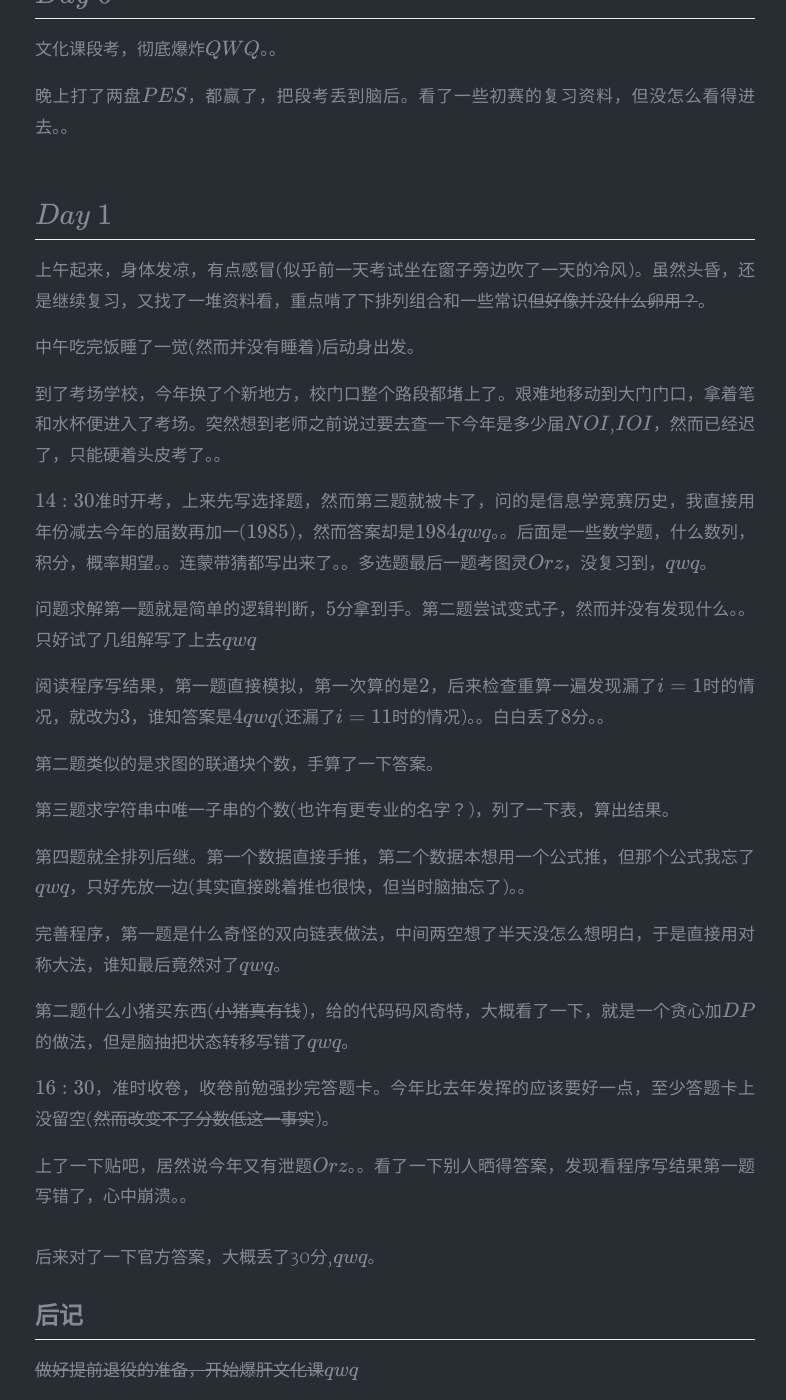
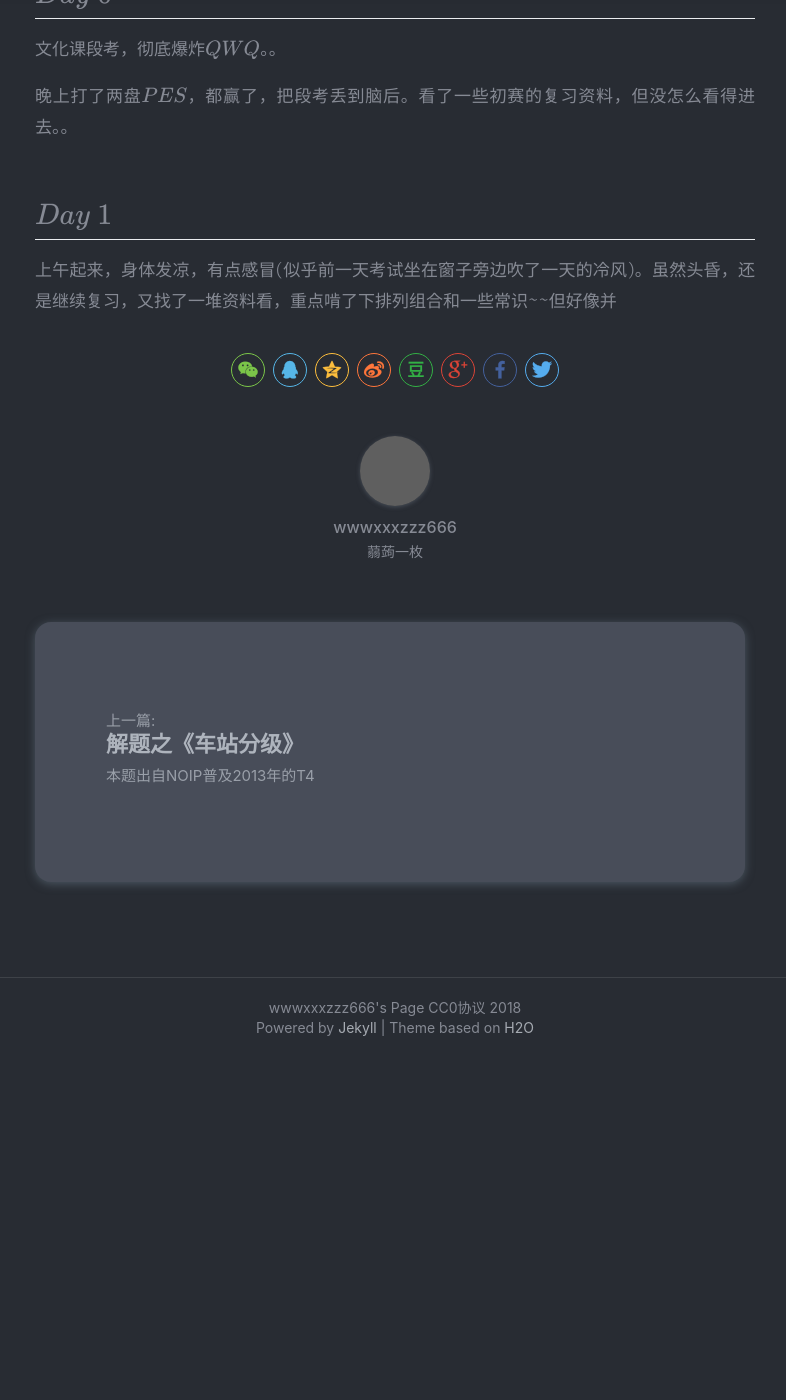
Before and after one commit to wwwxxxzzz666/wwwxxxzzz666.github.io, a Jekyll site: the page built from _posts/2018-10-13-noip2018cs.md, in a window 1280 px wide and 1400 px high, scrolled down 709 px. Shown: the whole window, without its empty margins (245-1031 px from the left). Built offline with Jekyll 4.4.1, drawn with Linux system fonts in a browser that asks for light colours; nearby versions of some CDN libraries; formulas are drawn with MathJax 3; comment, search, counter and statistics services are not loaded; a style sheet for code colours, icons or effects is not loaded; after the commit the page ends 1767 px from its top, so only the background shows below that; some of the changed text lies outside the part shown; grey boxes are pictures that could not be loaded.

Commit message:
Update 2018-10-13-noip2018cs.md

```diff
--- a/_posts/2018-10-13-noip2018cs.md
+++ b/_posts/2018-10-13-noip2018cs.md
@@ -9,7 +9,7 @@ tags: 游记 信息学 NOIP
 **$\mathcal{NOIP2018}$！！**
 
 <br><br>
-> 嗯。。不出意外的话，这次是我最后一次参加$NOIP$了。。真是怀念这么多年 > 有$OI$陪伴的时光，接下来就要专心搞~~已经石沉大海的~~文化课了。。
+> 嗯。。不出意外的话，这次是我最后一次参加$NOIP$了。。真是怀念这么多年有$OI$陪伴的时光，接下来就要专心搞~~已经石沉大海的~~文化课了。。
 
 <br><br>
 ## $Day\ 0$
@@ -18,34 +18,4 @@ tags: 游记 信息学 NOIP
 晚上打了两盘$PES$，都赢了，把段考丢到脑后。看了一些初赛的复习资料，但没怎么看得进去。。
 <br><br>
 ## $Day\ 1$
-上午起来，身体发凉，有点感冒(似乎前一天考试坐在窗子旁边吹了一天的冷风)。虽然头昏，还是继续复习，又找了一堆资料看，重点啃了下排列组合和一些常识~~但好像并没什么卵用？~~。
-
-中午吃完饭睡了一觉(然而并没有睡着)后动身出发。
-
-到了考场学校，今年换了个新地方，校门口整个路段都堵上了。艰难地移动到大门门口，拿着笔和水杯便进入了考场。突然想到老师之前说过要去查一下今年是多少届$NOI$,$IOI$，然而已经迟了，只能硬着头皮考了。。
-
-$14:30$准时开考，上来先写选择题，然而第三题就被卡了，问的是信息学竞赛历史，我直接用年份减去今年的届数再加一($1985$)，然而答案却是$1984qwq$。。后面是一些数学题，什么数列，积分，概率期望。。连蒙带猜都写出来了。。多选题最后一题考图灵$Orz$，没复习到，$qwq$。
-
-问题求解第一题就是简单的逻辑判断，$5$分拿到手。第二题尝试变式子，然而并没有发现什么。。只好试了几组解写了上去$qwq$
-
-阅读程序写结果，第一题直接模拟，第一次算的是$2$，后来检查重算一遍发现漏了$i=1$时的情况，就改为$3$，谁知答案是$4qwq$(还漏了$i=11$时的情况)。。白白丢了$8$分。。
-
-第二题类似的是求图的联通块个数，手算了一下答案。
-
-第三题求字符串中唯一子串的个数(也许有更专业的名字？)，列了一下表，算出结果。
-
-第四题就全排列后继。第一个数据直接手推，第二个数据本想用一个公式推，但那个公式我忘了$qwq$，只好先放一边(其实直接跳着推也很快，但当时脑抽忘了)。。
-
-完善程序，第一题是什么奇怪的双向链表做法，中间两空想了半天没怎么想明白，于是直接用对称大法，谁知最后竟然对了$qwq$。
-
-第二题什么小猪买东西(~~小猪真有钱~~)，给的代码码风奇特，大概看了一下，就是一个贪心加$DP$的做法，但是脑抽把状态转移写错了$qwq$。
-
-$16:30$，准时收卷，收卷前勉强抄完答题卡。今年比去年发挥的应该要好一点，至少答题卡上没留空(~~然而改变不了分数低这一事实~~)。
-
-上了一下贴吧，居然说今年又有泄题$Orz$。。看了一下别人晒得答案，发现看程序写结果第一题写错了，心中崩溃。。
-<br><br>
-后来对了一下官方答案，大概丢了30分,$qwq$。
-
-## 后记
-
-~~做好提前退役的准备，开始爆肝文化课$qwq$~~
+上午起来，身体发凉，有点感冒(似乎前一天考试坐在窗子旁边吹了一天的冷风)。虽然头昏，还是继续复习，又找了一堆资料看，重点啃了下排列组合和一些常识~~但好像并
```
